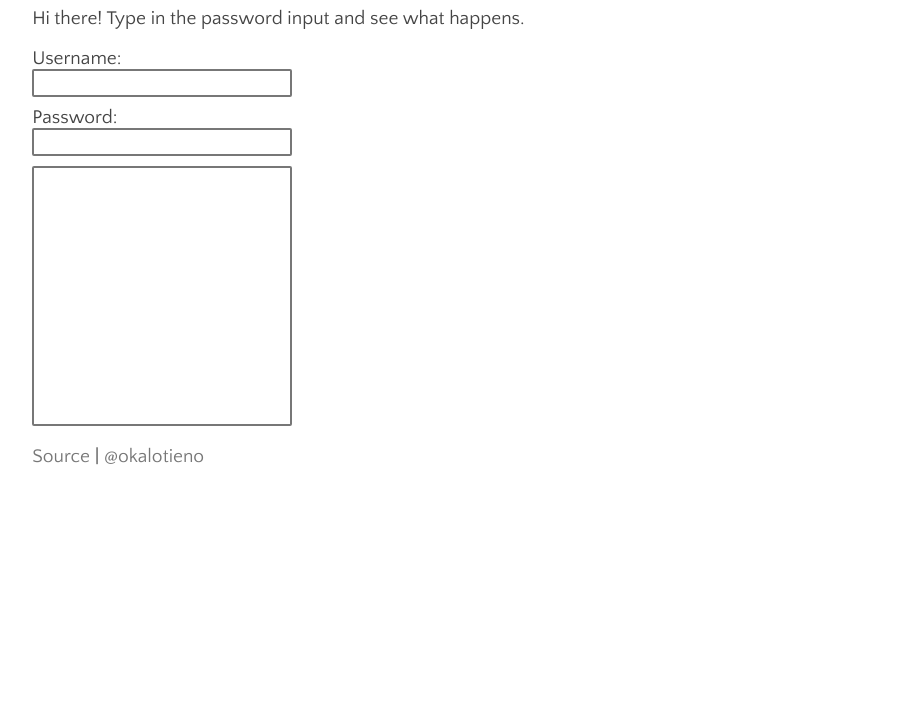
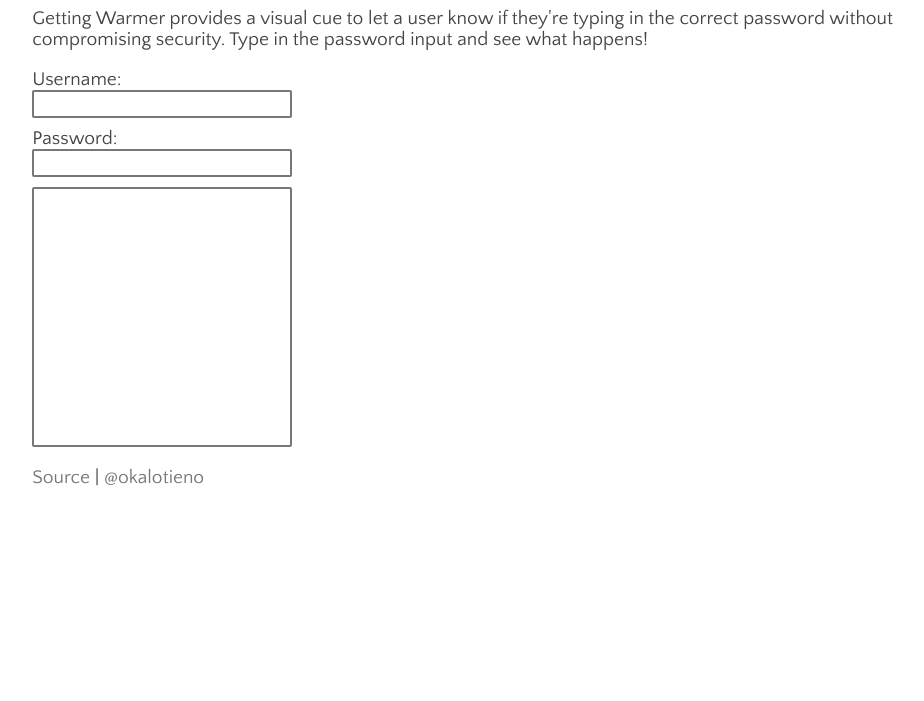
Before and after one commit to okal/getting-warmer, a website with bundled scripts: page index.html in a window 1280 px wide. Shown: the part 99-800 px from the top of the page, without its empty margins (57-981 px from the left). Built offline with nearby package versions, Linux system fonts and the light colour scheme.

Commit message:
Add a better description to the demo page

```diff
--- a/index.html
+++ b/index.html
@@ -9,7 +9,10 @@
 		<div id='wrapper'>
 			<h2>Getting Warmer!</h2>
 			<p>
-				Hi there! Type in the password input and see what happens.
+				Getting Warmer provides a visual cue to let a user know if
+				they're typing in the correct password without compromising
+				security.
+				Type in the password input and see what happens!
 			</p>
 			<form>
 				<label>
```
